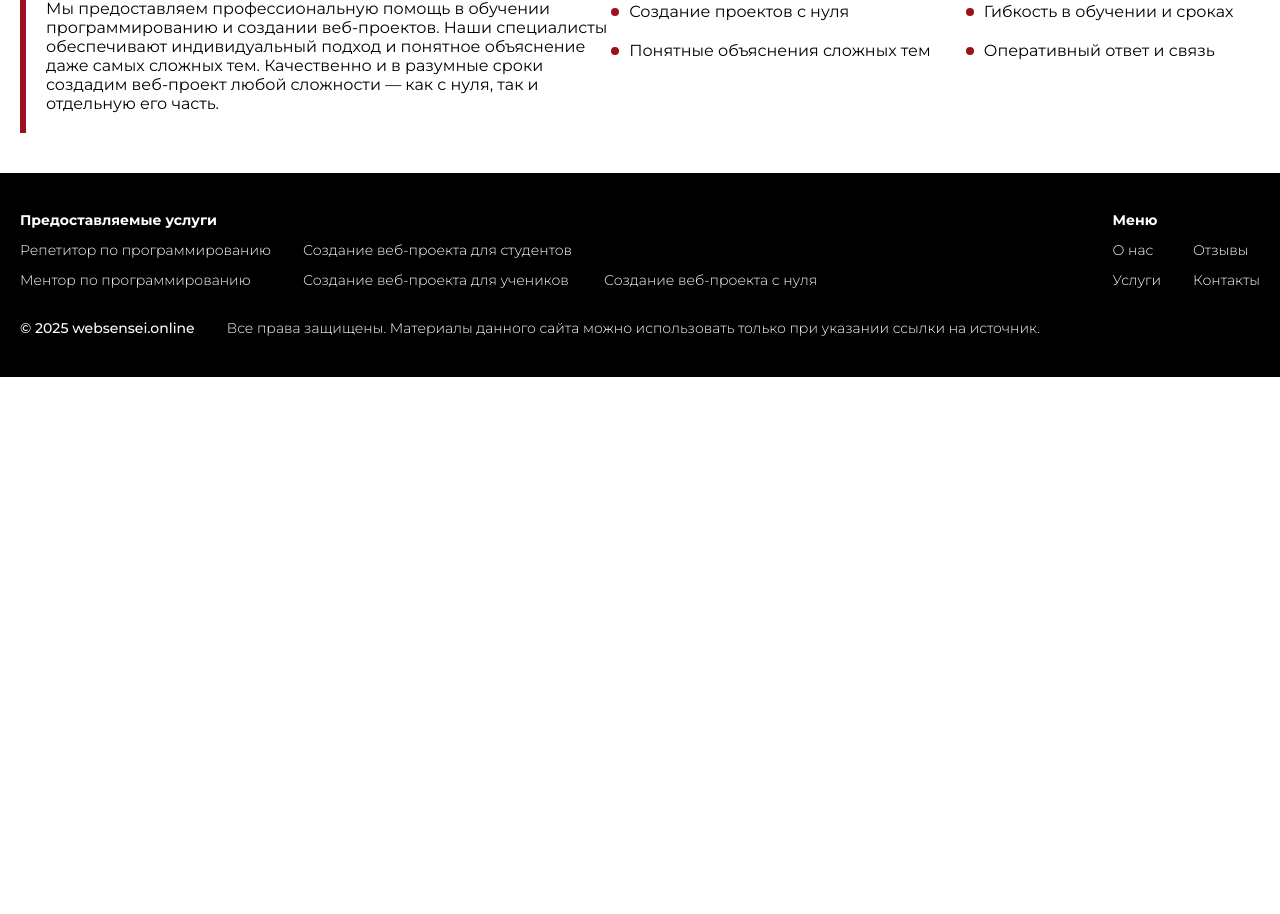
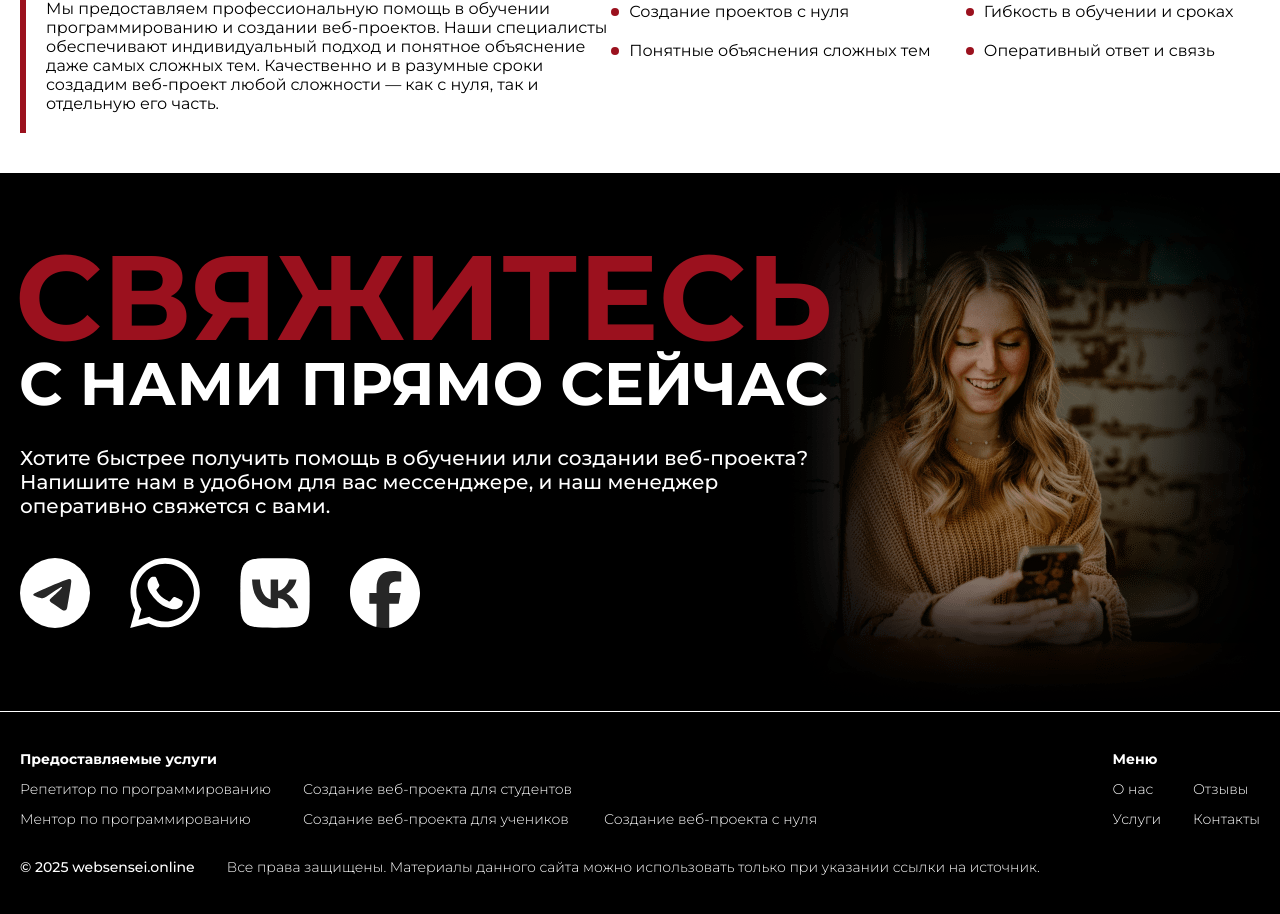
Before and after one commit to maksymbashkatov/websensei, a Next.js app: page / in a window 1280 px wide. Shown: the part 866-1780 px from the top of the page. Before the commit the page ends 1243 px from the top, so only its background shows below. Built offline with nearby package versions, Linux system fonts and the light colour scheme.

Commit message:
feat(contacts.jsx, contacts.module.css): add contacts section and styles for it refactor(about-us.module.css): delete unnecessary grid-template for aboutUsContainer

```diff
--- a/app/components/about-us.module.css
+++ b/app/components/about-us.module.css
@@ -3,8 +3,6 @@
   grid-template-areas:
     'header list'
     'text list';
-  grid-template-columns: repeat(2, auto);
-  grid-template-rows: repeat(2, auto);
   row-gap: 20px;
 }
 
--- /dev/null
+++ b/app/components/contacts.jsx
@@ -0,0 +1,24 @@
+import styles from './contacts.module.css';
+import { socials } from '../data';
+import Link from 'next/link';
+
+export default function Contacts() {
+  return <section className={styles.contacts}>
+    <div className={`${styles.contactsContainer} container`}>
+      <h2>
+        <span>Свяжитесь</span>
+        <span>с нами прямо сейчас</span>
+      </h2>
+      <p>Хотите быстрее получить помощь в обучении или создании веб-проекта? Напишите нам в удобном для вас мессенджере, и наш менеджер оперативно свяжется с вами.</p>
+      <div className={styles.socials}>
+        {
+          socials.map((social) =>
+            <Link href={social.link} key={social.id}>
+              {social.icon}
+            </Link>
+          )
+        }
+      </div>
+    </div>
+  </section>
+}
--- /dev/null
+++ b/app/components/contacts.module.css
@@ -0,0 +1,54 @@
+.contacts {
+  background-color: #000000;
+  border-bottom: 1px solid #FFFFFF;
+}
+
+.contactsContainer {
+  display: grid;
+  row-gap: 40px;
+  align-content: center;
+  background-image: url(/girl.png);
+  background-repeat: no-repeat;
+  background-position: right 0px top 0;
+  height: 538px;
+}
+
+.contactsContainer h2 span {
+  display: block;
+  line-height: 0.74;
+  width: fit-content;
+}
+
+.contactsContainer h2 > *:nth-child(1) {
+  color: #9B111E;
+  text-transform: uppercase;
+  font-size: 120px;
+  font-weight: 700;
+  margin-left: -5px;
+  padding-bottom: 20px;
+}
+
+.contactsContainer h2 > *:nth-child(2) {
+  text-transform: uppercase;
+  font-size: 60px;
+  font-weight: 700;
+  margin-left: -1px;
+}
+
+.contactsContainer p {
+  max-width: 818px;
+  font-size: 20px;
+  font-weight: 500;
+}
+
+.socials {
+  display: grid;
+  grid-template-columns: repeat(4, auto);
+  column-gap: 40px;
+  justify-self: start;
+}
+
+.socials svg {
+  width: 70px;
+  height: 70px;
+}
--- a/app/components/header.module.css
+++ b/app/components/header.module.css
@@ -100,8 +100,8 @@
   align-self: end;
 }
 
-/* Для десктопа меньше 1440
-.mainTitle {
+/* Для десктопа меньше 1440 */
+/* .mainTitle {
   max-width: 950px;
   align-self: end;
   background: linear-gradient(to right, #333333, rgba(0, 0, 0, 0), rgba(0, 0, 0, 0.3));
--- a/app/page.tsx
+++ b/app/page.tsx
@@ -1,5 +1,6 @@
-import AboutUs from "./components/about-us";
-import Header from "./components/header";
+import AboutUs from './components/about-us';
+import Header from './components/header';
+import Contacts from './components/contacts'
 
 export default function Page() {
   return (
@@ -7,6 +8,7 @@ export default function Page() {
       <Header/>
       <main>
         <AboutUs/>
+        <Contacts/>
       </main>
     </>
   );
```
Also changed, not shown: public/girl.png (added).
